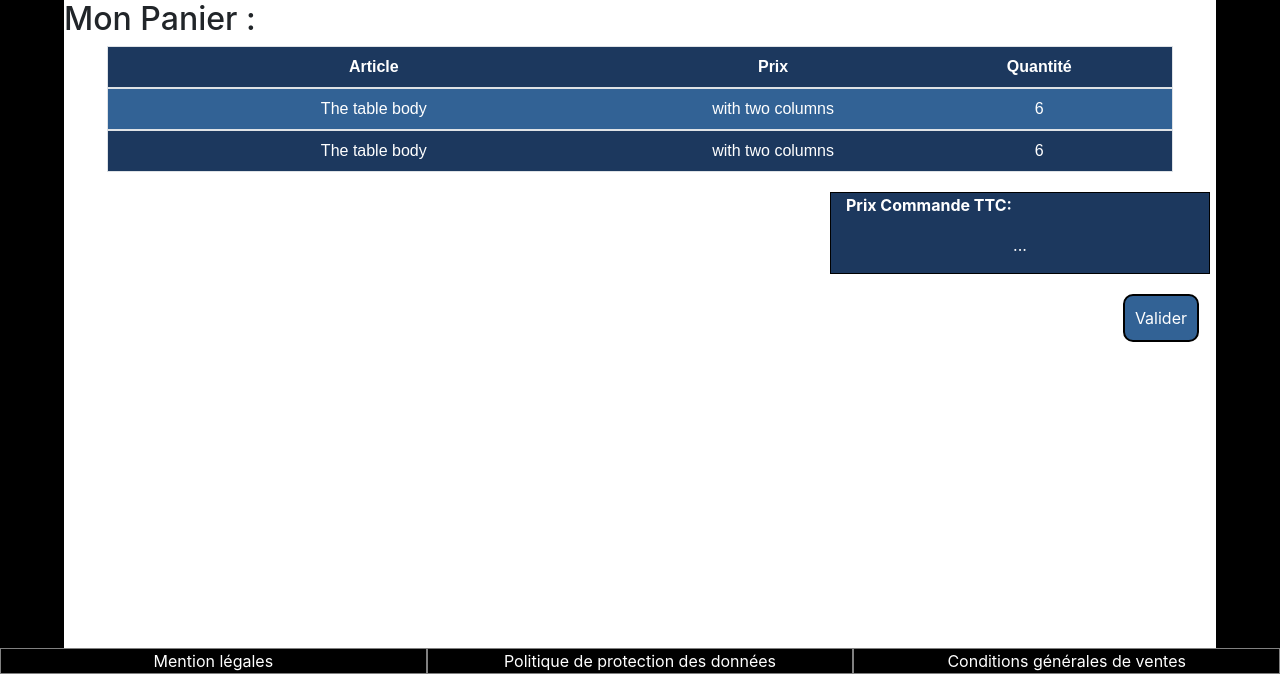
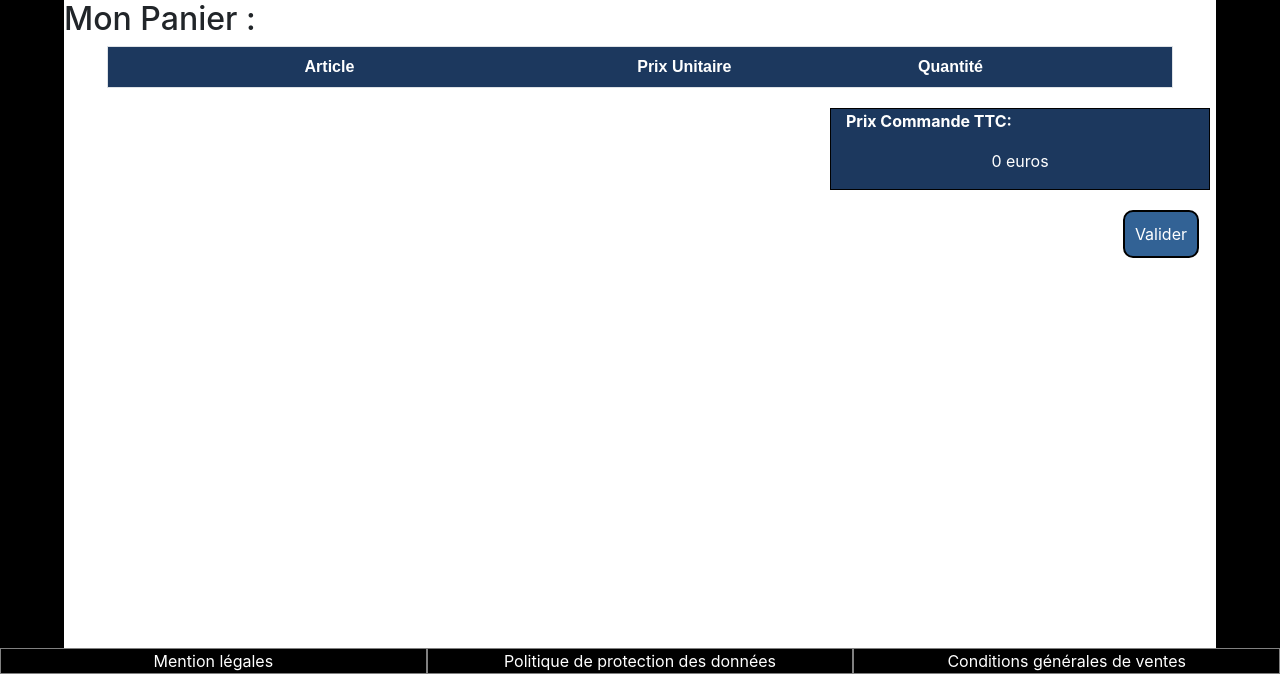
Before and after one commit to WaroteJ/web_Project, a PHP site: page /panier.php in a window 1280 px wide. Shown: the part 126-800 px from the top of the page. Run offline with PHP 8.4, Linux system fonts and the light colour scheme; the visitor is signed in with stand-in values (Sample User, id 1); tables that the repository leaves empty or names only in its code hold one stand-in row (values such as "Sample post"); lists and menus that the app fills with data are empty.

Commit message:
add in the basket and sum prices

```diff
--- a/panier.php
+++ b/panier.php
@@ -14,7 +14,7 @@
   <link rel="stylesheet" href="assets/vendors/fontawesome-free-5.11.1-web/css/all.min.css">
   <link rel="stylesheet" href="assets/css/style.css">
   <link rel="stylesheet" href="assets/css/panier.css">
-  <title>Page des événements</title>
+  <title>Panier</title>
   <script src="https://code.jquery.com/jquery-3.3.1.slim.min.js" integrity="sha384-q8i/X+965DzO0rT7abK41JStQIAqVgRVzpbzo5smXKp4YfRvH+8abtTE1Pi6jizo" crossorigin="anonymous"></script>
   <script src="https://cdnjs.cloudflare.com/ajax/libs/popper.js/1.14.7/umd/popper.min.js" integrity="sha384-UO2eT0CpHqdSJQ6hJty5KVphtPhzWj9WO1clHTMGa3JDZwrnQq4sF86dIHNDz0W1" crossorigin="anonymous"></script>
   <script src="https://stackpath.bootstrapcdn.com/bootstrap/4.3.1/js/bootstrap.min.js" integrity="sha384-JjSmVgyd0p3pXB1rRibZUAYoIIy6OrQ6VrjIEaFf/nJGzIxFDsf4x0xIM+B07jRM" crossorigin="anonymous"></script>
@@ -30,27 +30,20 @@
     </header>
     <?php include('php/menu.php') ?>
     <main>
+        <?php include('php/scriptPanier.php') ?>
         <h2>Mon Panier :</h2>
         <div class="panier">
             <table>
                     <thead class="container-fluid">
                         <tr class="row border">
-                            <th class="col-6">Article</th>
-                            <th class="col-3">Prix</th>
+                            <th class="col-5">Article</th>
+                            <th class="col-3">Prix Unitaire</th>
                             <th class="col-3">Quantité</th>
+                            <th class="col-1"></th>
                         </tr>
                     </thead>
                     <tbody class="container-fluid">
-                        <tr class="row border">
-                            <td class="col-6">The table body</td>
-                            <td class="col-3">with two columns</td>
-                            <td class="col-3">6</td>
-                        </tr>
-                        <tr class="row border">
-                            <td class="col-6">The table body</td>
-                            <td class="col-3">with two columns</td>
-                            <td class="col-3">6</td>
-                        </tr>
+                        <?php recup_infos(); ?>
                     </tbody>
             </table>
         </div>
@@ -58,7 +51,7 @@
             <div class="conteneur-prix container col-12">
                 <div class="prix col-4">
                     <p class="text-white"><strong>Prix Commande TTC:</strong></p>
-                    <p class="text-center text-white">...</p>
+                    <p class="text-center text-white"><?php calcul_prix() ?></p>
                 </div>
             </div>
         </div>
--- a/php/menu.php
+++ b/php/menu.php
@@ -16,7 +16,7 @@
           echo '<a href="register.php" class="col menu"> Inscription </a>';
           /* If connected then show the center page and show the menu of it*/
           }else{
-              echo '<a href="centre.php" class="col menu"> Accueil </ a>'; // Je crois que cette page doit rediriger sur centre.php
+              echo '<a href="centre.php" class="col menu"> Accueil </ a>';
               echo '<a href="evenements.php" class="col menu"> Evénements </ a>';
               echo '<a href="boutique.php" class="col menu"> Boutique </ a>';
               echo '<a href="php/disconnect.php" class="col menu"> Déconnexion </a>';
--- a/php/scriptLogin.php
+++ b/php/scriptLogin.php
@@ -17,6 +17,7 @@ if (isset($_POST['mail'],$_POST['password'])){
         $result = $requete->fetch(PDO::FETCH_BOTH);
         echo $result[1];
         if (password_verify($password,$result[2])){
+            $_SESSION['user']=$result[0];
            switch ($result[1]) {
                case 0:
                     $_SESSION['admin'] = 0;
--- /dev/null
+++ b/php/scriptPanier.php
@@ -0,0 +1,54 @@
+<?php
+
+    function recup_infos(){
+        require("bdd.php");
+        if(isset($_SESSION["user"])){
+            $id_User = $_SESSION["user"];
+            if(isset($_POST["supp"],$_POST["id"])){
+                $req = $bdd->prepare('DELETE FROM `user_article` WHERE `id_User`=:id_User AND `id`=:id_art');
+                $req->execute(array(
+                    ':id_User'=>$id_User,
+                    ':id_art'=>$_POST["id"]
+                ));
+            }
+            $requete = $bdd->prepare("SELECT article.nom_article, article.prix, user_article.qte, article.id FROM user_article INNER JOIN article ON article.id = user_article.id WHERE id_User = :id_User");
+            // Liaison des variables de la requête préparée aux variables PHP
+            $requete->bindValue(':id_User', $id_User, PDO::PARAM_INT);
+            //execution de la requête
+            $requete->execute();
+            while($result = $requete->fetch()):
+                echo'<tr class="row border">
+                        <td class="col-5">'.$result[0].'</td>
+                        <td class="col-3">'.$result[1].'</td>
+                        <td class="col-3">'.$result[2].'</td>
+                        <td class="col-1">
+                        <form method="post">
+                            <input type="hidden" name="id" id="id" value="'.$result[3].'">
+                            <input type="submit" value="X" name="supp">
+                        </form>
+                        </td>
+                    </tr>';
+            endwhile;
+        }
+    }
+
+        function calcul_prix(){
+            require("bdd.php");
+            $prix_ttc = 0;
+            if(isset($_SESSION["user"])){
+                $first=true;
+                $id_User = $_SESSION["user"];
+                $requete = $bdd->prepare("SELECT article.prix, user_article.qte FROM user_article INNER JOIN article ON article.id = user_article.id WHERE id_User = :id_User");
+                // Liaison des variables de la requête préparée aux variables PHP
+                $requete->bindValue(':id_User', $id_User, PDO::PARAM_INT);
+                //execution de la requête
+                $requete->execute();
+            while($result = $requete->fetch()):
+                 //calcul du prix total en fonction du prix unitaire et de la quantité
+                $prix_ttc += $result[0]*$result[1];
+            endwhile;
+            //affichage du prix de la commande
+            echo $prix_ttc." euros";
+            }
+        }
+?>
```
